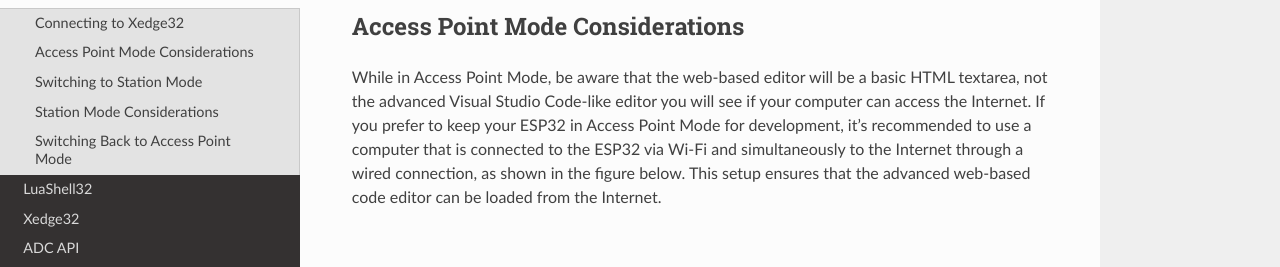
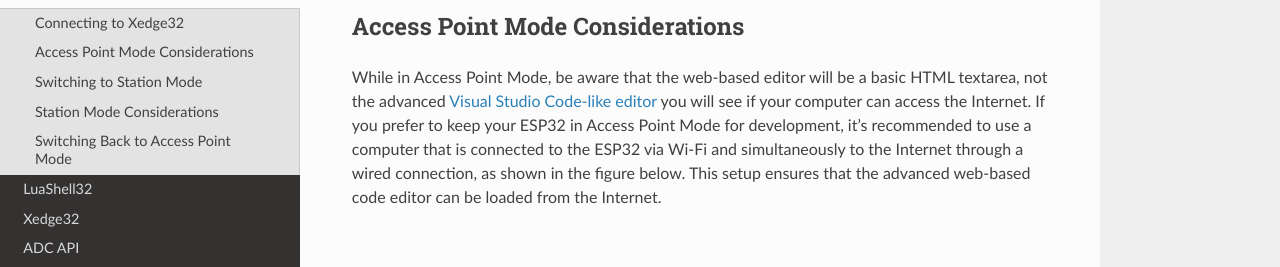
Before and after one commit to RealTimeLogic/Xedge32, a Sphinx documentation site: the page built from doc/source/AccessPointMode.rst, in a window 1280 px wide and 900 px high, scrolled down 381 px. Shown: the part 190-457 px from the top of the window. Built offline with Sphinx 7.4.7 and the Read the Docs theme 2.0.0, drawn with Linux system fonts in a browser that asks for light colours; part of the change alters nothing that is shown.

```diff
--- a/doc/source/AccessPointMode.rst
+++ b/doc/source/AccessPointMode.rst
@@ -23,7 +23,7 @@ Connecting to Xedge32
 Access Point Mode Considerations
 ------------------------------------
 
-While in Access Point Mode, be aware that the web-based editor will be a basic HTML textarea, not the advanced Visual Studio Code-like editor you will see if your computer can access the Internet. If you prefer to keep your ESP32 in Access Point Mode for development, it's recommended to use a computer that is connected to the ESP32 via Wi-Fi and simultaneously to the Internet through a wired connection, as shown in the figure below. This setup ensures that the advanced web-based code editor can be loaded from the Internet.
+While in Access Point Mode, be aware that the web-based editor will be a basic HTML textarea, not the advanced `Visual Studio Code-like editor <https://realtimelogic.com/ba/doc/en/Xedge.html#monaco>`_ you will see if your computer can access the Internet. If you prefer to keep your ESP32 in Access Point Mode for development, it's recommended to use a computer that is connected to the ESP32 via Wi-Fi and simultaneously to the Internet through a wired connection, as shown in the figure below. This setup ensures that the advanced web-based code editor can be loaded from the Internet.
 
 .. figure:: img/Xedge32-IDE-Access-Point-Mode.svg
    :alt: Xedge32 IDE Access Point Mode
```
